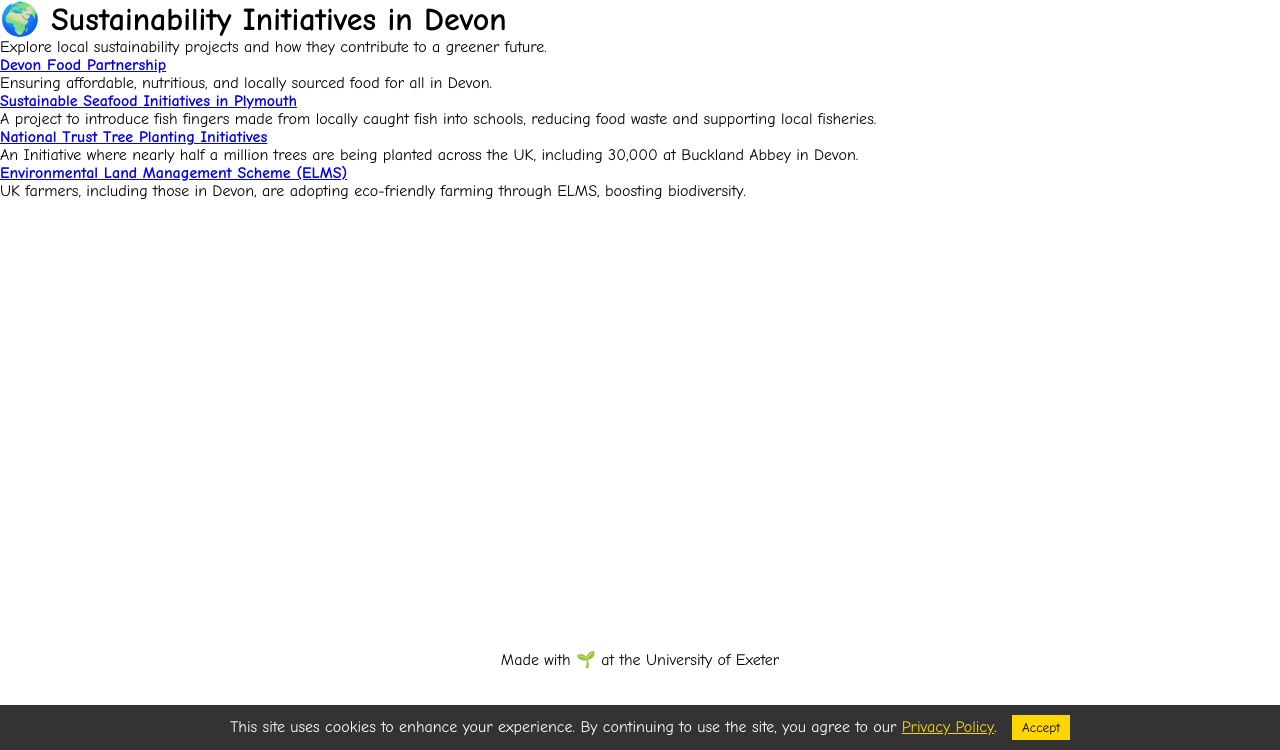
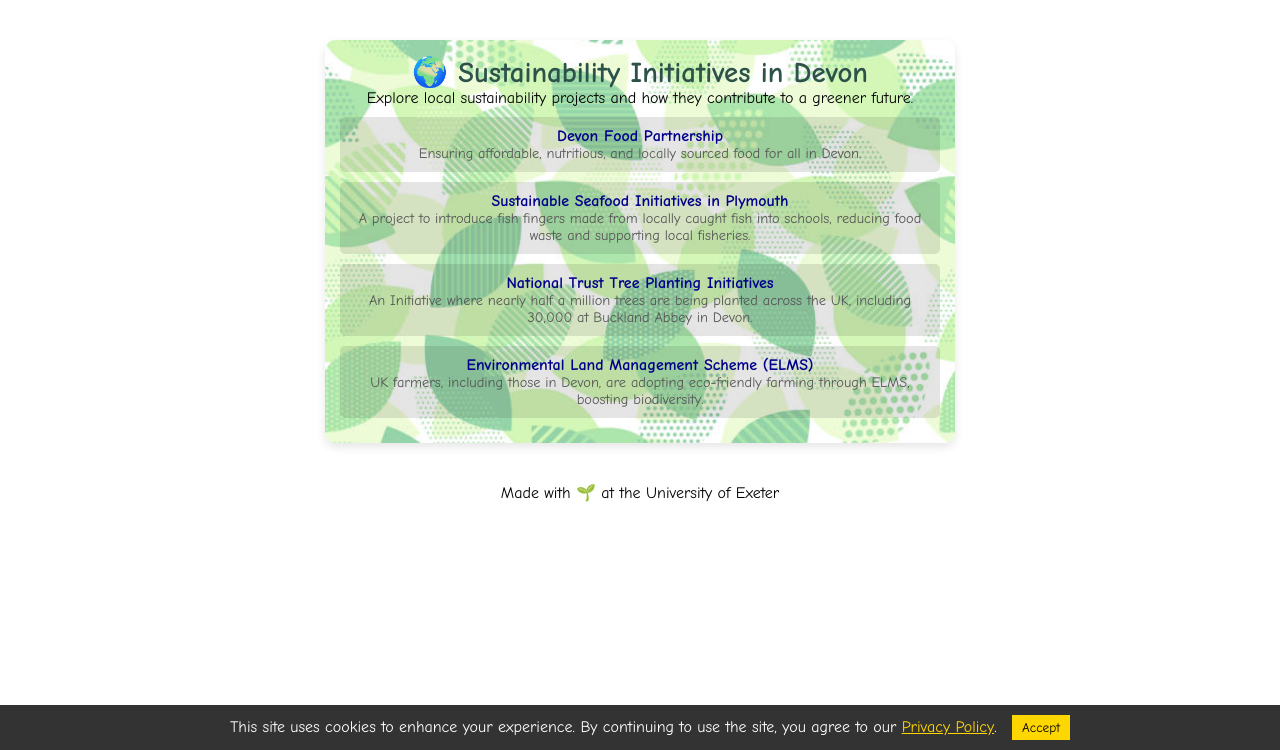
Before and after one commit to IestynDP/ECM2434, a Django app: page /accounts/info/ in a window 1280 px wide. Shown: the part 50-800 px from the top of the page. Run offline with Django 5.2, Linux system fonts and the light colour scheme; some libraries are stand-ins or nearby versions.

Commit message:
info page styling

```diff
--- a/apps/accounts/templates/base.html
+++ b/apps/accounts/templates/base.html
@@ -50,9 +50,7 @@
         .topnav img{
             max-width: 100%;
         }
-        main{
-            min-height: calc(100vh - 150px)
-        }
+
         footer {
             text-align: center;
         }
--- a/apps/accounts/templates/info.html
+++ b/apps/accounts/templates/info.html
@@ -1,5 +1,86 @@
 {% extends "base.html" %}
+{% load static %}
 {% block content %}
+<head>
+    <meta name="viewport" content="width=device-width, initial-scale=1.0">
+    <style>
+        main {
+            text-align: center;
+            margin: 0;
+            padding: 20px;
+            position: relative;
+        }
+
+        .sustainability-container {
+            max-width: 600px;
+            margin: auto;
+            background: rgba(249, 246, 241, 0.95);
+            padding: 15px;
+            border-radius: 10px;
+            box-shadow: 0px 4px 10px rgba(0, 0, 0, 0.1);
+            position: relative;
+            z-index: 1;
+            overflow-x: auto;
+            overflow: hidden;
+            background: url('{% static "leaderboardimages/leaderboardbackground.png" %}') repeat;
+            background-size: cover;
+            background-position: center;
+        }
+
+        h1 {
+            color: #2D524A;
+            font-size: 1.8em;
+        }
+
+        ul {
+            list-style-type: none;
+            padding: 0;
+        }
+
+        li {
+            padding: 10px;
+            margin: 10px 0;
+            background: rgba(0, 0, 0, 0.1);
+            border-radius: 5px;
+        }
+
+        li a {
+            color: darkblue;
+            font-weight: bold;
+            text-decoration: none;
+        }
+
+        li a:hover {
+            text-decoration: underline;
+        }
+
+        .article-summary {
+            font-size: 0.9em;
+            color: #555;
+        }
+
+        @media (max-width: 600px) {
+            .sustainability-container {
+                padding: 10px;
+                overflow-x: auto;
+            }
+
+            h1 {
+                font-size: 1.5em;
+            }
+
+            li {
+                font-size: 0.9em;
+            }
+
+            .article-summary {
+                font-size: 0.8em;
+            }
+        }
+    </style>
+</head>
+<main>
+    <div class="sustainability-container">
         <h1>🌍 Sustainability Initiatives in Devon</h1>
         <p>Explore local sustainability projects and how they contribute to a greener future.</p>
 
@@ -7,9 +88,12 @@
             {% for article in articles %}
             <li>
                 <strong><a href="{{ article.url }}" target="_blank">{{ article.title }}</a></strong>
-            <p>{{ article.summary }}</p>
+                <p class="article-summary">{{ article.summary }}</p>
             </li>
+            {% empty %}
+            <li>No articles available at the moment.</li>
             {% endfor %}
         </ul>
-
+    </div>
+</main>
 {% endblock %}
--- a/config/settings.py
+++ b/config/settings.py
@@ -25,7 +25,7 @@ SECRET_KEY = 'django-insecure-p_^s$58^4_o*%)zxi^!p(e5h$5q&r#$+c9ksgn%8@y8y6cdn%k
 # SECURITY WARNING: don't run with debug turned on in production!
 DEBUG = True
 
-ALLOWED_HOSTS = ["10.10.0.12","127.0.0.1"]
+ALLOWED_HOSTS = ["10.207.137.196","127.0.0.1"]
 
 
 # Application definition
```
Also changed, not shown: db/db.sqlite3. Lines whose indentation alone changed are shown as unchanged.
